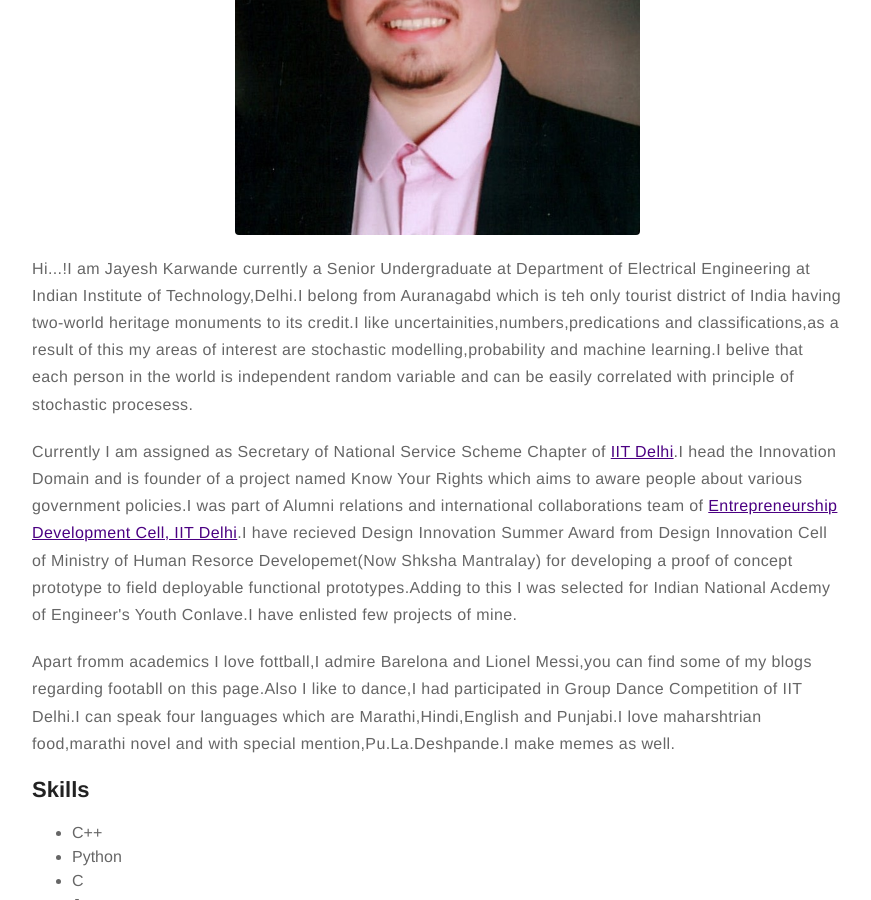
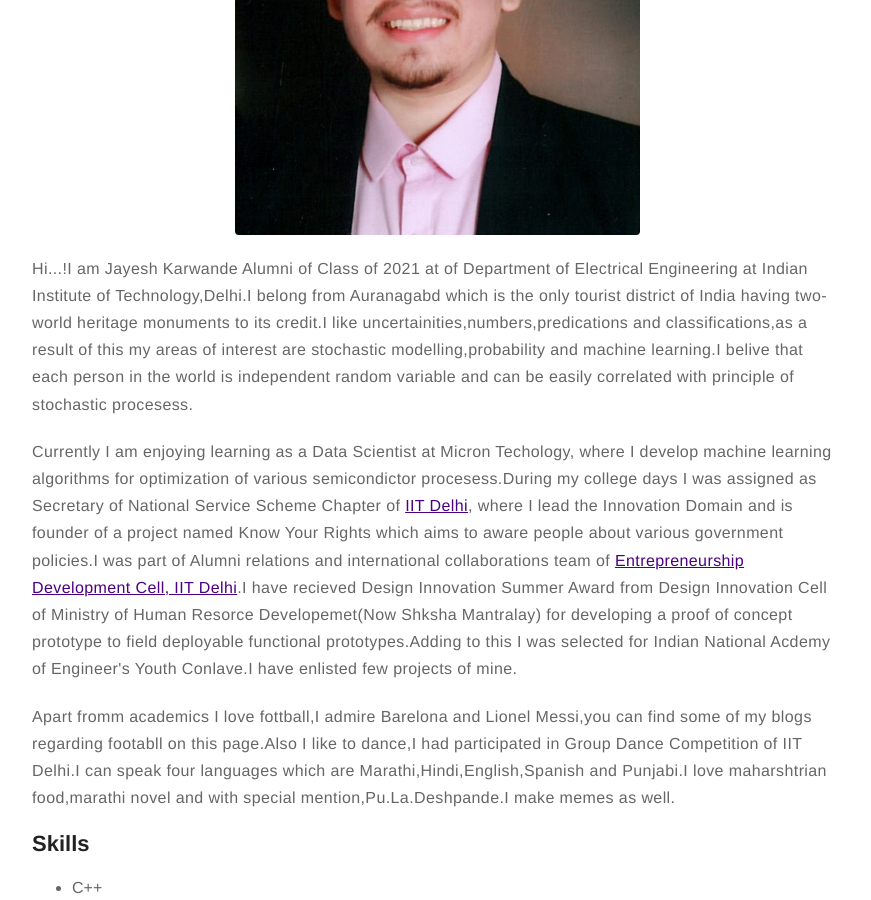
Before and after one commit to Jayesh-Karwande/Jayesh-Karwande.github.io, a Jekyll site: the page built from about.md, in a window 1280 px wide and 900 px high, scrolled down 358 px. Shown: the whole window, without its empty margins (203-1074 px from the left). Built offline with Jekyll 4.4.1, drawn with Linux system fonts in a browser that asks for light colours.

Commit message:
Update about.md

```diff
--- a/about.md
+++ b/about.md
@@ -4,11 +4,11 @@ layout: page
 ---
 ![Profile Image]({{ site.url }}/{{ site.picture }})
 
-<p>Hi...!I am Jayesh Karwande currently a Senior Undergraduate at Department of Electrical Engineering at Indian Institute of Technology,Delhi.I belong from Auranagabd which is teh only tourist district of India having two-world heritage monuments to its credit.I like uncertainities,numbers,predications and classifications,as a result of this my areas of interest are stochastic modelling,probability and machine learning.I belive that each person in the world is independent random variable and can be easily correlated with principle of stochastic procesess.</p>
+<p>Hi...!I am Jayesh Karwande Alumni of Class of 2021 at of Department of Electrical Engineering at Indian Institute of Technology,Delhi.I belong from Auranagabd which is the only tourist district of India having two-world heritage monuments to its credit.I like uncertainities,numbers,predications and classifications,as a result of this my areas of interest are stochastic modelling,probability and machine learning.I belive that each person in the world is independent random variable and can be easily correlated with principle of stochastic procesess.</p>
 
-<p> Currently I am assigned as Secretary of National Service Scheme Chapter of <a href="http://nss.iitd.ac.in/#!/">IIT Delhi</a>.I head the Innovation Domain and is founder of a project named Know Your Rights which aims to aware people about various government policies.I was part of Alumni relations and international collaborations team of <a href="https://edc.iitd.ac.in/">Entrepreneurship Development Cell, IIT Delhi</a>.I have recieved Design Innovation Summer Award from <b>Design Innovation Cell of Ministry of Human Resorce Developemet</b>(Now Shksha Mantralay) for developing a proof of concept prototype to field deployable functional prototypes.Adding to this I was selected for Indian National Acdemy of Engineer's Youth Conlave.I have enlisted few projects of mine.</p>
+<p> Currently I am enjoying learning as a Data Scientist at Micron Techology, where I develop machine learning algorithms for optimization of various semicondictor procesess.During my college days I was assigned as Secretary of National Service Scheme Chapter of <a href="http://nss.iitd.ac.in/#!/">IIT Delhi</a>, where I lead the Innovation Domain and is founder of a project named Know Your Rights which aims to aware people about various government policies.I was part of Alumni relations and international collaborations team of <a href="https://edc.iitd.ac.in/">Entrepreneurship Development Cell, IIT Delhi</a>.I have recieved Design Innovation Summer Award from <b>Design Innovation Cell of Ministry of Human Resorce Developemet</b>(Now Shksha Mantralay) for developing a proof of concept prototype to field deployable functional prototypes.Adding to this I was selected for Indian National Acdemy of Engineer's Youth Conlave.I have enlisted few projects of mine.</p>
 
-<p>Apart fromm academics I love fottball,I admire Barelona and Lionel Messi,you can find some of my blogs regarding footabll on this page.Also I like to dance,I had participated in Group Dance Competition of IIT Delhi.I can speak four languages which are Marathi,Hindi,English and Punjabi.I love maharshtrian food,marathi novel and with special mention,Pu.La.Deshpande.I make memes as well.</p>
+<p>Apart fromm academics I love fottball,I admire Barelona and Lionel Messi,you can find some of my blogs regarding footabll on this page.Also I like to dance,I had participated in Group Dance Competition of IIT Delhi.I can speak four languages which are Marathi,Hindi,English,Spanish and Punjabi.I love maharshtrian food,marathi novel and with special mention,Pu.La.Deshpande.I make memes as well.</p>
 
 <h2>Skills</h2>
 
```
